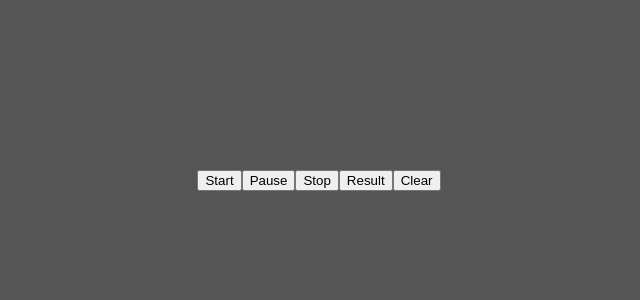
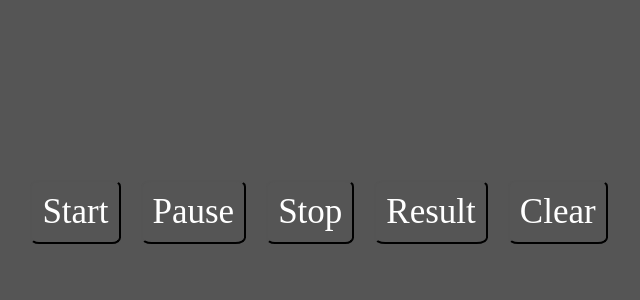
Before and after one commit to darokrk/Stopwatch-React, a React app: page / in a window 1280 px wide. Shown: the top 300 px of the page, without its empty margins (321-961 px from the left). Built offline with nearby package versions, Linux system fonts and the light colour scheme.

Commit message:
Styled Button

```diff
--- /dev/null
+++ b/src/components/Button.css
@@ -0,0 +1,9 @@
+.button {
+  margin: 10px;
+  padding: 10px;
+  font-size: 35px;
+  font-family: inherit;
+  color: inherit;
+  border-radius: 10%;
+  background: inherit;
+}
--- a/src/components/Button.js
+++ b/src/components/Button.js
@@ -1,7 +1,8 @@
 import React from "react";
+import styles from "./Button.css";
 
 const Button = props => {
-  return <button>{props.text}</button>;
+  return <button className={styles.button}>{props.text}</button>;
 };
 
 export default Button;
```
